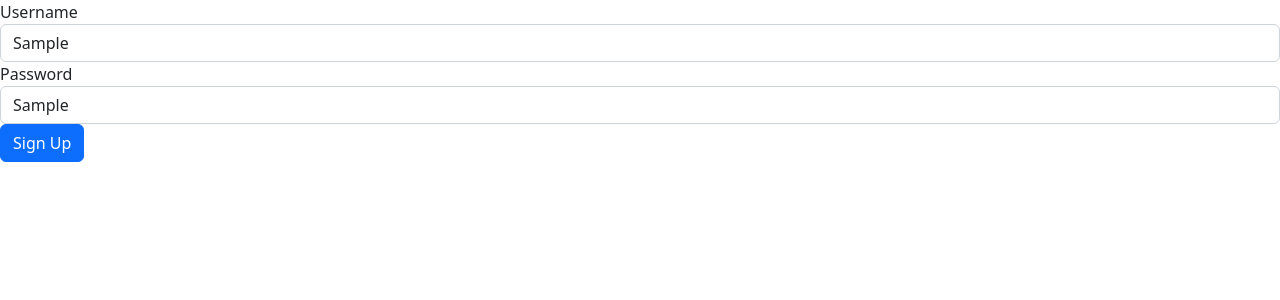
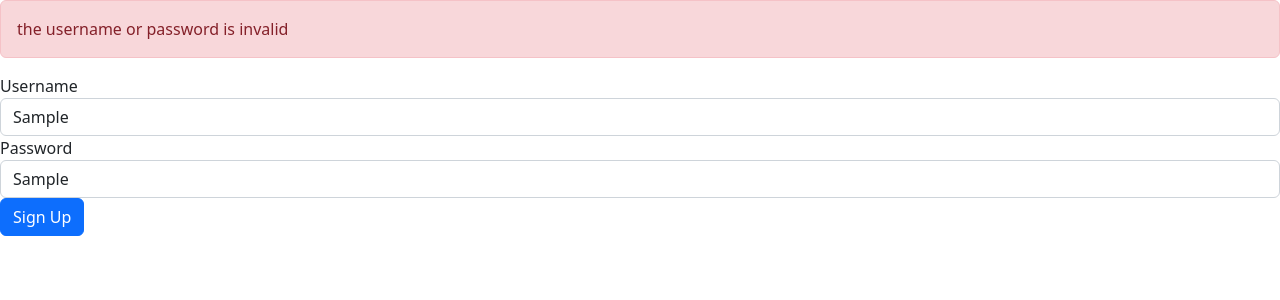
Before and after one commit to coderNet2021/AngularMosh, an Angular app: page / in a window 1280 px wide. Both pictures are taken after typing "Sample", "Sample" into the empty fields and a click on the button "Sign Up". Shown: the top 300 px of the page. Built offline with nearby package versions, Linux system fonts and the light colour scheme.

Commit message:
adding global validation error for the use case of LogIn by checking the combination of username and password when submitting a form - no server side here no services here, just a simulation

```diff
--- a/src/app/signup-form/signup-form.component.html
+++ b/src/app/signup-form/signup-form.component.html
@@ -1,4 +1,7 @@
-<form [formGroup]="form">
+<form [formGroup]="form" (ngSubmit)="login()">
+  <div *ngIf="form.errors" class="alert alert-danger">
+    the username or password is invalid
+  </div>
   <div class="form-group">
     <label for="username">Username</label>
     <input
--- a/src/app/signup-form/signup-form.component.ts
+++ b/src/app/signup-form/signup-form.component.ts
@@ -18,6 +18,9 @@
     password: new FormControl('',Validators.required)
   });
 
+  login(){
+    this.form.setErrors({invalidLogin: true});
+  }
   get username(){
     return this.form.get('username');
   }
```
